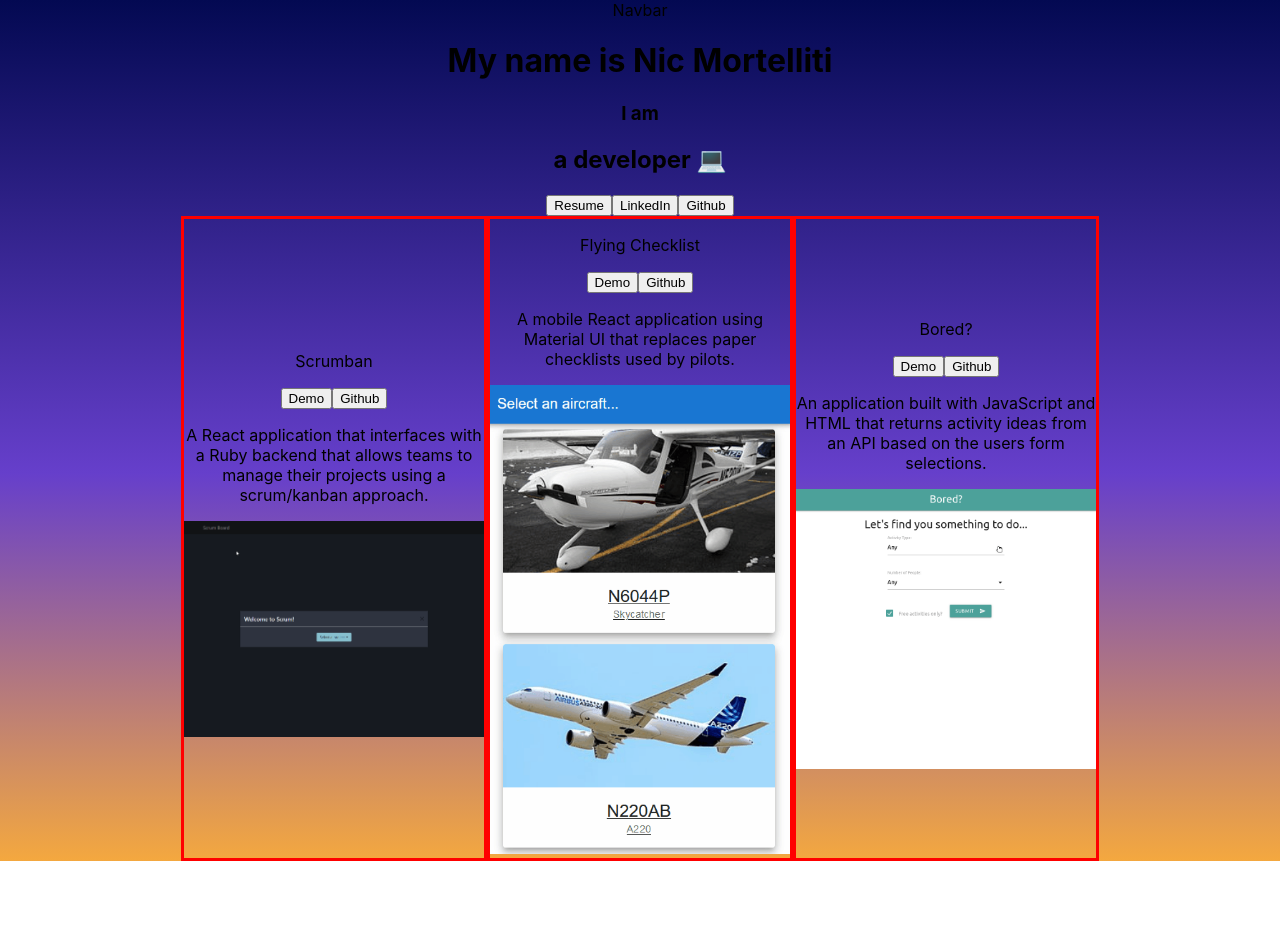
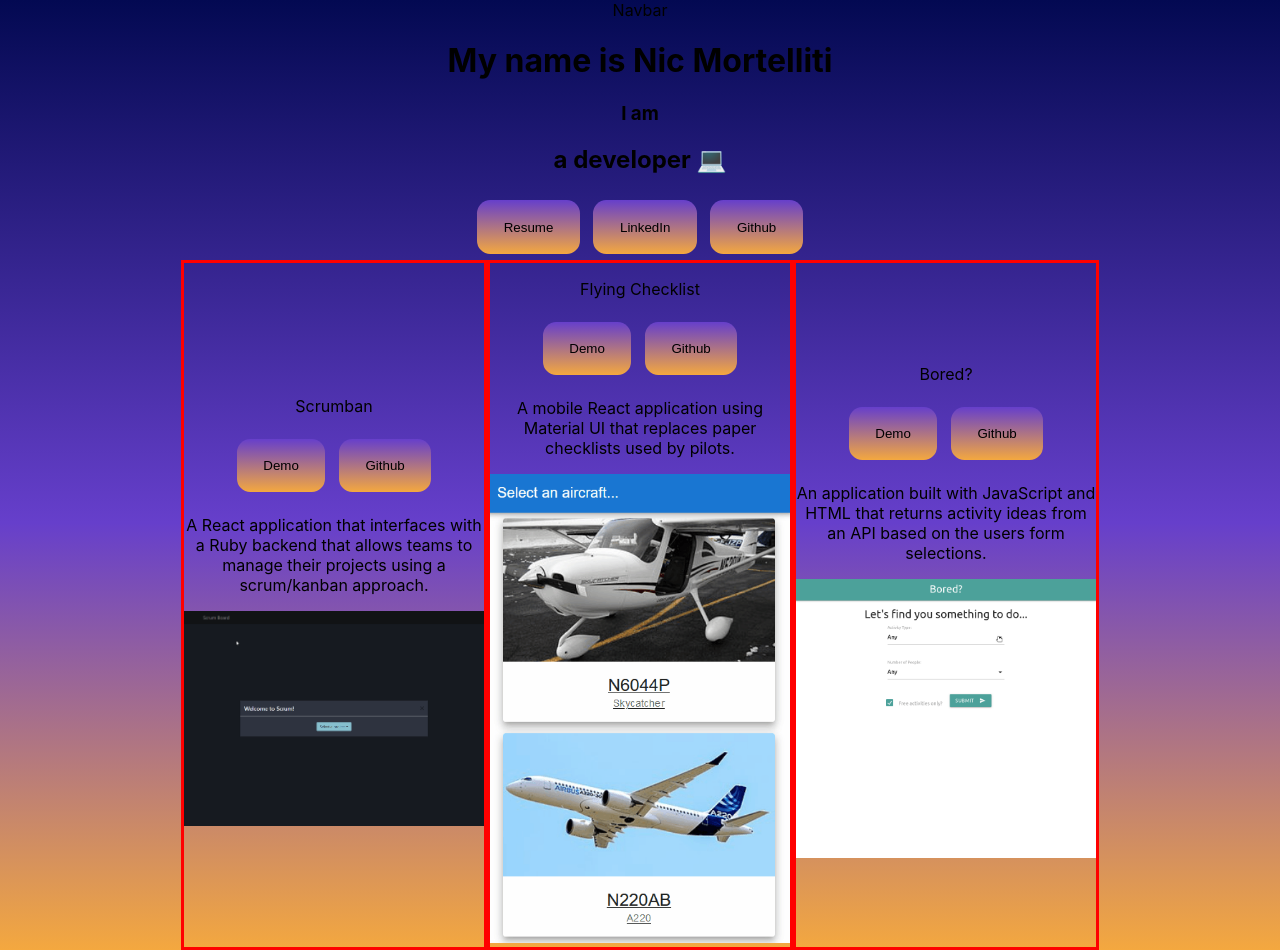
Before and after one commit to NicMortelliti/portfolio, a React (Create React App) app: page / in a window 1280 px wide. Before the commit the page ends 861 px from the top, so only its background shows below. Built offline with nearby package versions, Linux system fonts and the light colour scheme.

Commit message:
Add basic button styling

```diff
--- a/src/style/App.css
+++ b/src/style/App.css
@@ -14,6 +14,12 @@ body {
   align-items: center;
 }
 
+.portfolio {
+  justify-content: center;
+  display: flex;
+  flex-wrap: wrap;
+}
+
 .p-card {
   align-content: center;
   justify-content: center;
@@ -22,10 +28,19 @@ body {
   width: 300px;
 }
 
-.portfolio {
-  justify-content: center;
-  display: flex;
-  flex-wrap: wrap;
+button {
+  background: rgb(3, 9, 82);
+  background: linear-gradient(
+    180deg,
+    rgba(102, 63, 203, 1) 0%,
+    rgba(244, 168, 63, 1) 100%
+  );
+  border-radius: 1em;
+  border-style: none;
+  height: 4em;
+  margin: 0.5em;
+  padding-left: 2em;
+  padding-right: 2em;
 }
 
 img {
```
